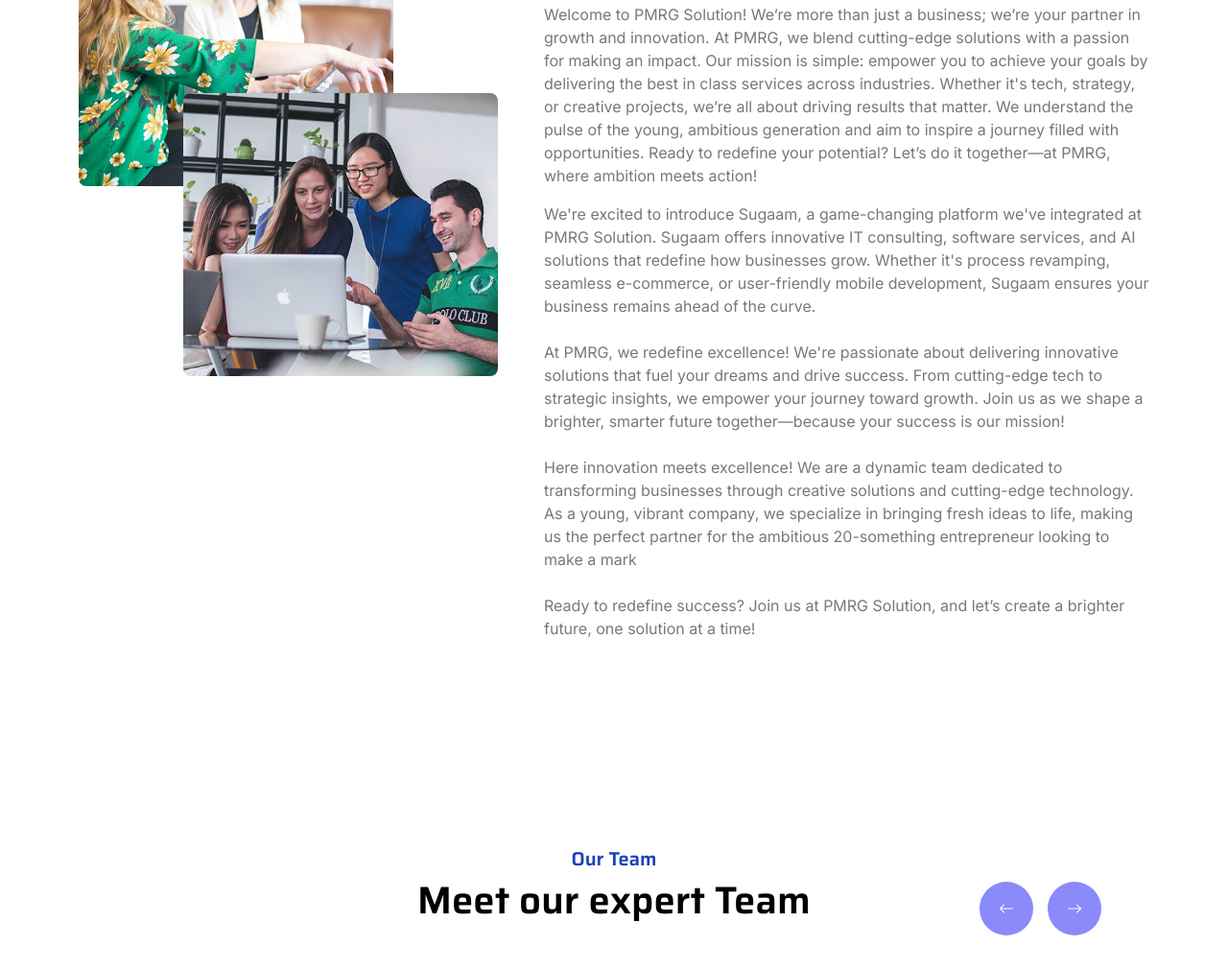
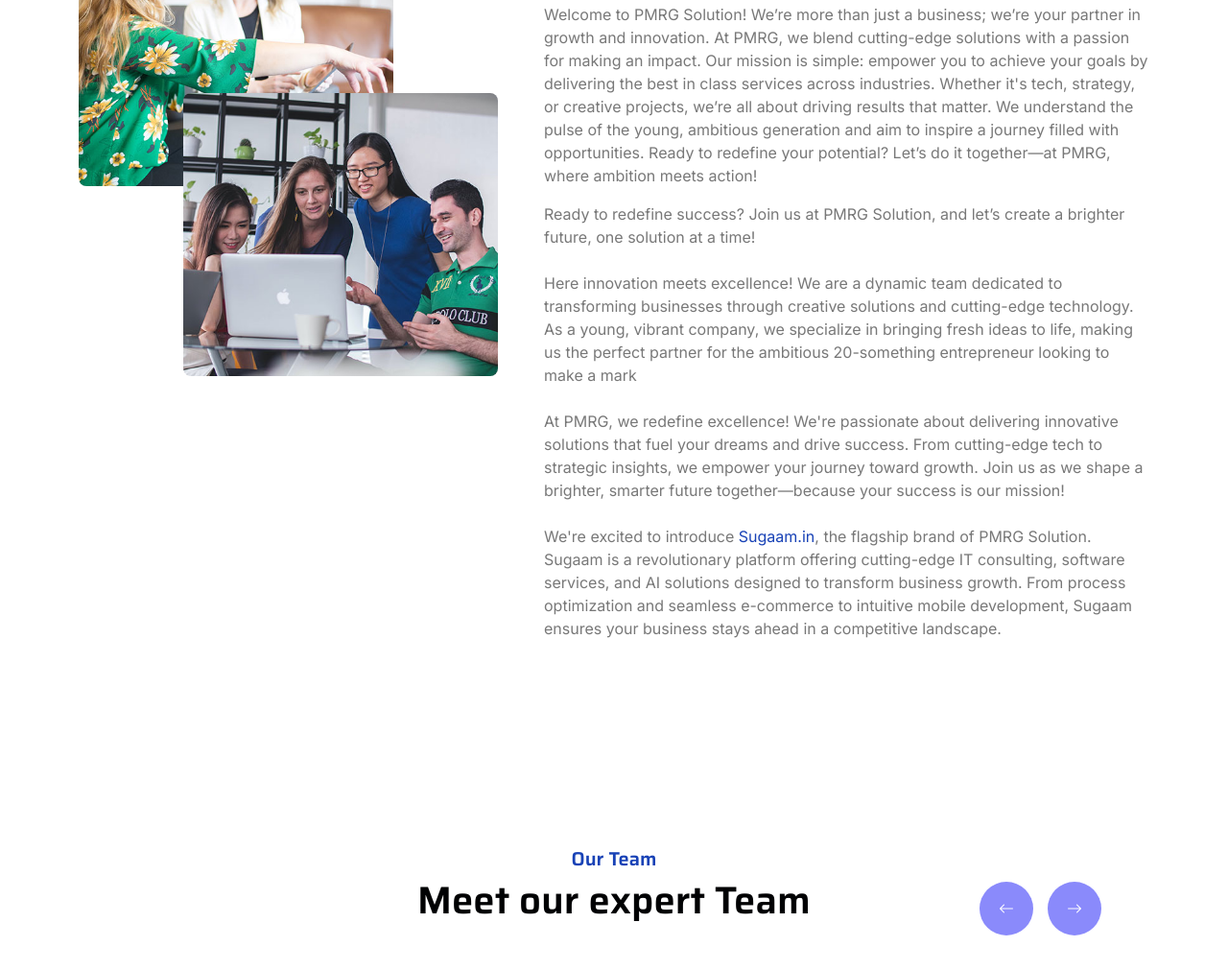
Before and after one commit to Sugaam-dev/PMRG-Solutions, a website with bundled scripts: page about.html in a window 1280 px wide. Shown: the part 878-1889 px from the top of the page at 96% size. Built offline with nearby package versions, Linux system fonts and the light colour scheme.

Commit message:
newabout change

```diff
--- a/about.html
+++ b/about.html
@@ -178,12 +178,12 @@
                         <h1 class="mb-4">About PMRG Solution</h1>
                         <p>Welcome to PMRG Solution! We’re more than just a business; we’re your partner in growth and innovation. At PMRG, we blend cutting-edge solutions with a passion for making an impact. Our mission is simple: empower you to achieve your goals by delivering the best in class services across industries. Whether it's tech, strategy, or creative projects, we’re all about driving results that matter. We understand the pulse of the young, ambitious generation and aim to inspire a journey filled with opportunities. Ready to redefine your potential? Let’s do it together—at PMRG, where ambition meets action!</p>
                         <p class="mb-4">
-                            We're excited to introduce Sugaam, a game-changing platform we've integrated at PMRG Solution. Sugaam offers innovative IT consulting, software services, and AI solutions that redefine how businesses grow. Whether it's process revamping, seamless e-commerce, or user-friendly mobile development, Sugaam ensures your business remains ahead of the curve.</p>
-                            <p class="mb-4">
-                            At PMRG, we redefine excellence! We're passionate about delivering innovative solutions that fuel your dreams and drive success. From cutting-edge tech to strategic insights, we empower your journey toward growth. Join us as we shape a brighter, smarter future together—because your success is our mission!</p>
-                        <p class="mb-4">
-                            Here innovation meets excellence! We are a dynamic team dedicated to transforming businesses through creative solutions and cutting-edge technology. As a young, vibrant company, we specialize in bringing fresh ideas to life, making us the perfect partner for the ambitious 20-something entrepreneur looking to make a mark</p>
-                        <p class="mb-4">Ready to redefine success? Join us at PMRG Solution, and let’s create a brighter future, one solution at a time!</p>
+                            Ready to redefine success? Join us at PMRG Solution, and let’s create a brighter future, one solution at a time!</p>
+                            <p class="mb-4">Here innovation meets excellence! We are a dynamic team dedicated to transforming businesses through creative solutions and cutting-edge technology. As a young, vibrant company, we specialize in bringing fresh ideas to life, making us the perfect partner for the ambitious 20-something entrepreneur looking to make a mark
+                            </p>
+                        <p class="mb-4">At PMRG, we redefine excellence! We're passionate about delivering innovative solutions that fuel your dreams and drive success. From cutting-edge tech to strategic insights, we empower your journey toward growth. Join us as we shape a brighter, smarter future together—because your success is our mission!
+                            </p>
+                        <p class="mb-4">We're excited to introduce <a href="https://www.sugaam.in/">Sugaam.in</a>, the flagship brand of PMRG Solution. Sugaam is a revolutionary platform offering cutting-edge IT consulting, software services, and AI solutions designed to transform business growth. From process optimization and seamless e-commerce to intuitive mobile development, Sugaam ensures your business stays ahead in a competitive landscape.</p>
                             <!-- <a href="service.html" class="btn btn-info rounded-pill px-5 py-3 text-white">More Details</a> -->
                     </div>
                 </div>
```
